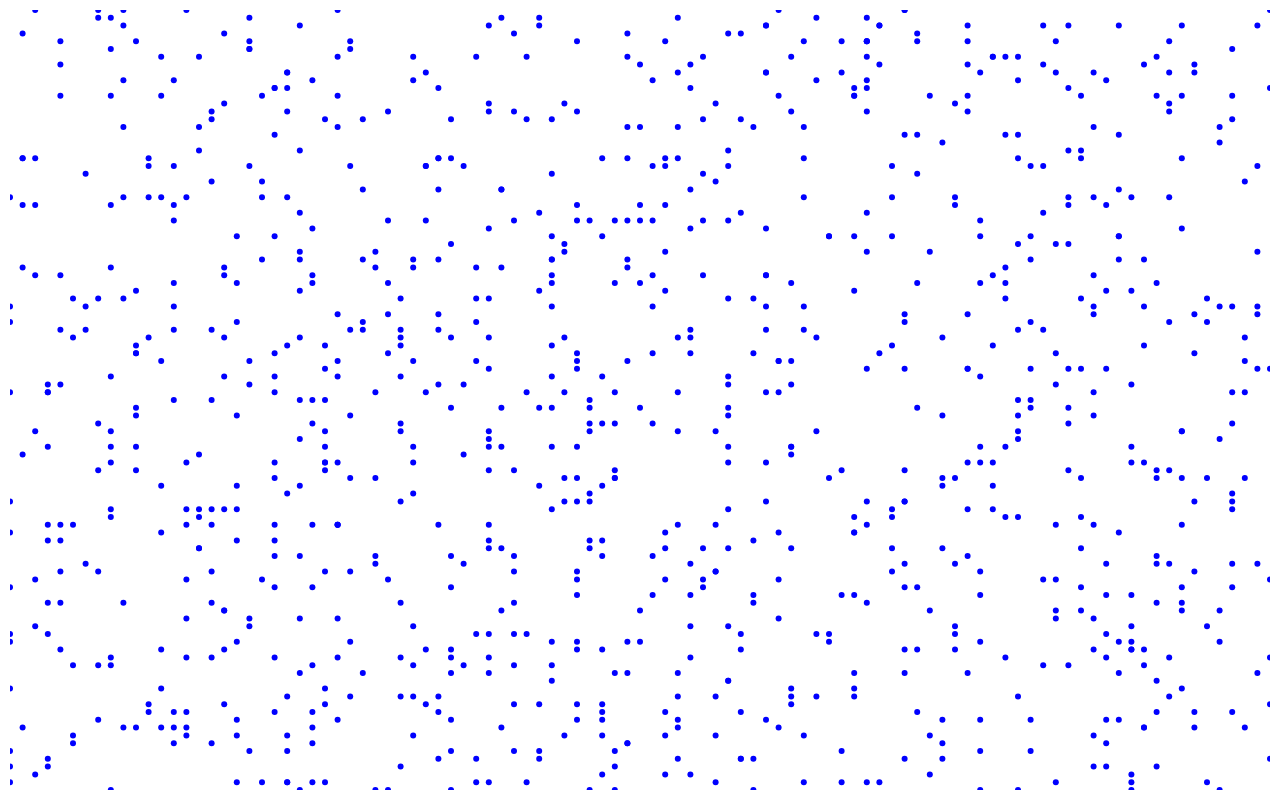
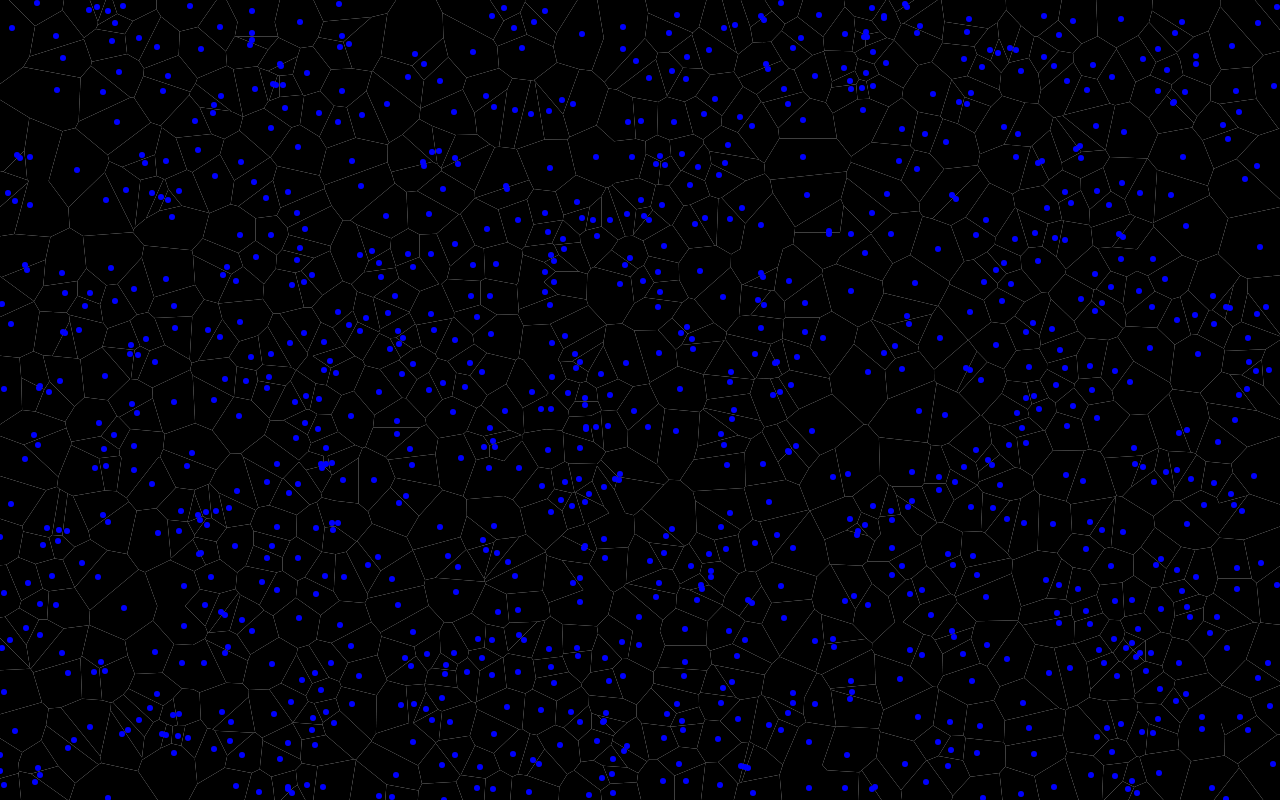
Before and after one commit to rowlandwilliams/voronoi, a React (Create React App) app: page / in a window 1280 px wide. Built offline with nearby package versions, Linux system fonts and the light colour scheme.

Commit message:
plot voronoi

```diff
--- a/package.json
+++ b/package.json
@@ -7,6 +7,7 @@
     "@testing-library/react": "^11.2.6",
     "@testing-library/user-event": "^12.8.3",
     "d3": "^6.7.0",
+    "d3-voronoi": "^1.1.4",
     "react": "^17.0.2",
     "react-dom": "^17.0.2",
     "react-scripts": "4.0.3",
--- a/src/App.css
+++ b/src/App.css
@@ -8,4 +8,6 @@ body {
 .App {
   text-align: center;
   box-sizing: border-box;
+  /* width: 100%; */
+  /* height: 100%; */
 }
--- a/src/components/Voronoi.js
+++ b/src/components/Voronoi.js
@@ -1,14 +1,20 @@
 import { useEffect, useRef } from "react";
 import * as d3 from "d3";
-
-function generateCoords(min, max) {
-  return Math.floor(Math.random() * (max - min + 1) + min);
-}
+import voronoi from "d3-voronoi/src/voronoi";
 
 function Voronoi() {
+  const width = window.innerWidth;
+  const height = window.innerHeight;
+
+  function generateCoords(min, max) {
+    return Math.floor(Math.random() * (max - min + 1) + min);
+  }
   const dataset = [];
   for (var i = 0; i < 1000; i++) {
-    dataset.push([generateCoords(0, 100) + "%", generateCoords(0, 100) + "%"]);
+    dataset.push({
+      x: generateCoords(0, width),
+      y: generateCoords(0, height),
+    });
   }
   console.log(dataset);
 
@@ -19,21 +25,50 @@ function Voronoi() {
   }, [dataset]);
 
   const plotPoints = () => {
-    const svgElement = d3.select(ref.current);
-    svgElement
+    const svg = d3
+      .select(ref.current)
+      .append("svg")
+      .attr("viewBox", [0, 0, width, height]);
+
+    var voronoiTest = voronoi()
+      .x((d) => d.x)
+      .y((d) => d.y)
+      .extent([
+        [0, 0],
+        [width, height],
+      ]);
+
+    var voronoiGroup = svg.append("g").attr("class", "voronoi");
+
+    voronoiGroup
+      .selectAll("path")
+      .data(voronoiTest(dataset).polygons())
+      .enter()
+      .append("path")
+      .attr("d", function (d) {
+        return d ? "M" + d.join("L") + "Z" : null;
+      });
+
+    svg
       .selectAll("circle")
       .data(dataset)
       .join("circle")
-      .attr("cx", (d) => d[0])
-      .attr("cy", (d) => d[1])
+      .attr("cx", (d) => d.x)
+      .attr("cy", (d) => d.y)
       .attr("r", 3)
       .attr("fill", "blue");
   };
 
   return (
-    <div style={{ margin: "10px", boxSizing: "border-box" }}>
-      <svg width="100%" height="calc(100vh - 20px)" ref={ref}></svg>
-    </div>
+    <div
+      style={{
+        width: "100%",
+        height: "100vh",
+
+        boxSizing: "border-box",
+      }}
+      ref={ref}
+    ></div>
   );
 }
 
```
Also changed, not shown: 1 other file (tests, documents, lock files or other folders).
